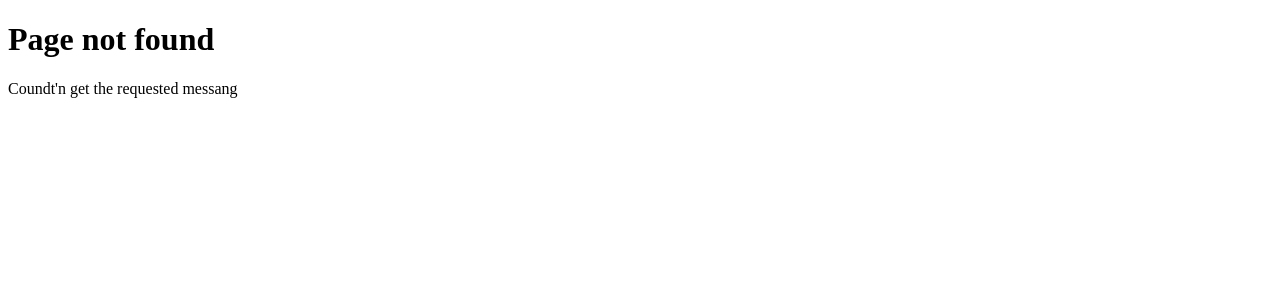
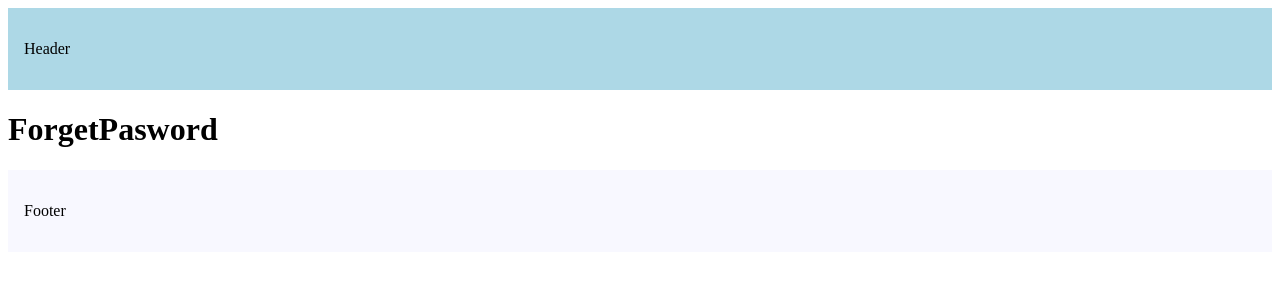
Before and after one commit to MonkeyDNaruto/LearningNextjs, a Next.js app: page /forget-password in a window 1280 px wide. Before the commit this address had no page. Shown: the top 300 px of the page. Built offline with nearby package versions, Linux system fonts and the light colour scheme.

Commit message:
learned route group and layout

```diff
--- /dev/null
+++ b/app/(auth)/forget-password/page.tsx
@@ -0,0 +1,3 @@
+export default function ForgetPasword() {
+  return <h1>ForgetPasword</h1>
+}
--- /dev/null
+++ b/app/(auth)/login/page.tsx
@@ -0,0 +1,3 @@
+export default function Login() {
+  return <h1>Login</h1>
+}
--- /dev/null
+++ b/app/(auth)/register/page.tsx
@@ -0,0 +1,3 @@
+export default function Register() {
+  return <h1>Register</h1>
+}
--- /dev/null
+++ b/app/footer.tsx
@@ -0,0 +1,7 @@
+export default function Footer() {
+  return (
+    <header style={{ backgroundColor: "ghostwhite", padding: "1rem" }}>
+      <p>Footer</p>
+    </header>
+  );
+}
--- /dev/null
+++ b/app/header.tsx
@@ -0,0 +1,7 @@
+export default function Header() {
+  return (
+    <header style={{ backgroundColor: "lightblue", padding: "1rem" }}>
+      <p>Header</p>
+    </header>
+  );
+}
--- a/app/layout.tsx
+++ b/app/layout.tsx
@@ -1,7 +1,14 @@
+import Footer from "./footer";
+import Header from "./header";
+
 export default function Layout({ children }: { children: React.ReactNode }) {
   return (
-    <html>
-      <body>{children}</body>
+    <html lang="en">
+      <body>
+        {Header()}
+        {children}
+        {Footer()}
+      </body>
     </html>
   );
 }
```
